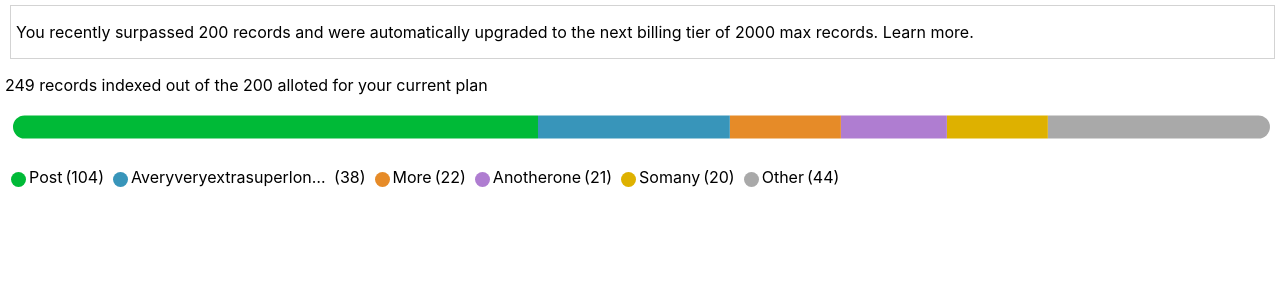
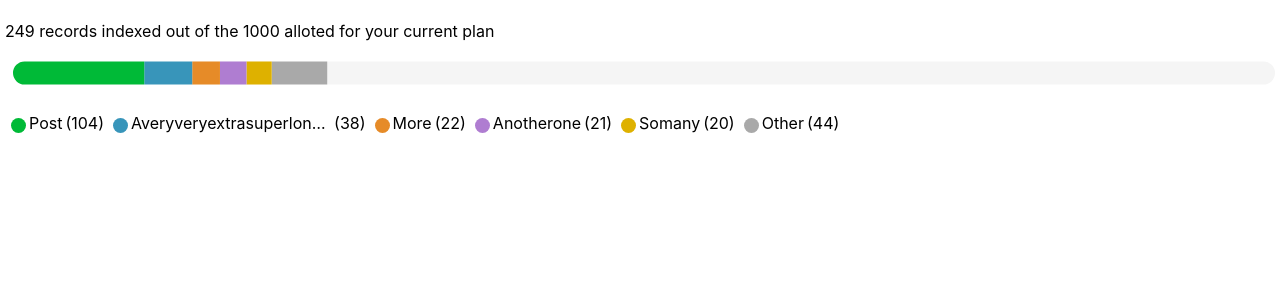
Before and after one commit to annacmc/records-meter, a React (Create React App) app: page / in a window 1280 px wide. Shown: the top 300 px of the page. Built offline with nearby package versions, Linux system fonts and the light colour scheme.

Commit message:
only output container div if there are notices

```diff
--- a/src/components/NoticeBox.js
+++ b/src/components/NoticeBox.js
@@ -22,15 +22,20 @@
 import React from "react";
 
 export function NoticeBox(props) {
+
+  if ( props.errors.length == 0 ) {
+    return null;
+  }
+
   return (
-    <div>
+    <div className = {props.className}>
       {props.errors && (
-            <div className = {props.className}>
         <p>
           {props.errors[0]}
         </p>
-        </div>
       )}
     </div>
   );
 }
+
+export default NoticeBox;
--- a/src/lib/getData.js
+++ b/src/lib/getData.js
@@ -46,7 +46,7 @@ export default function getData() {
             support_document: null,
             is_instant_search: true,
             // tier: "up_to_1k_records",
-            tier: 200, // this needs work
+            tier: 1000, // this needs work
           },
         ],
         supports_instant_search: true,
```
